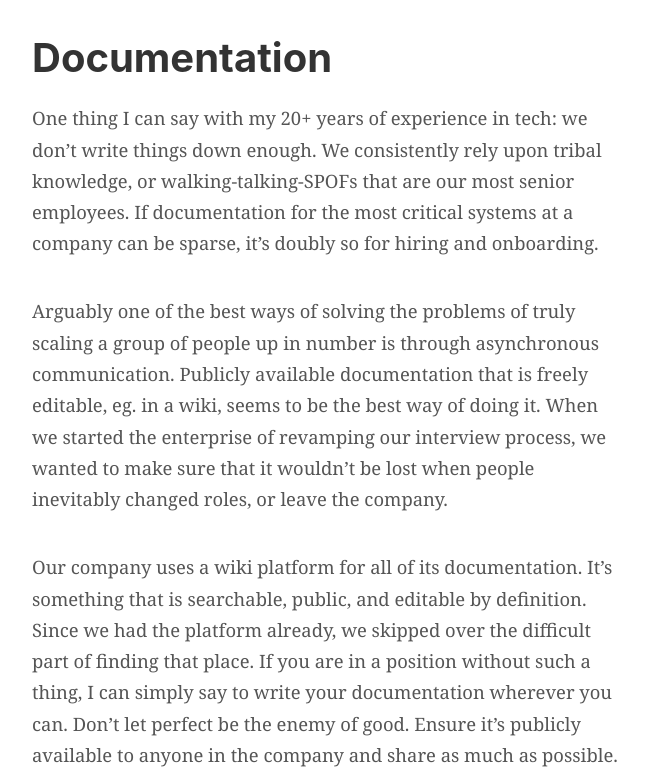
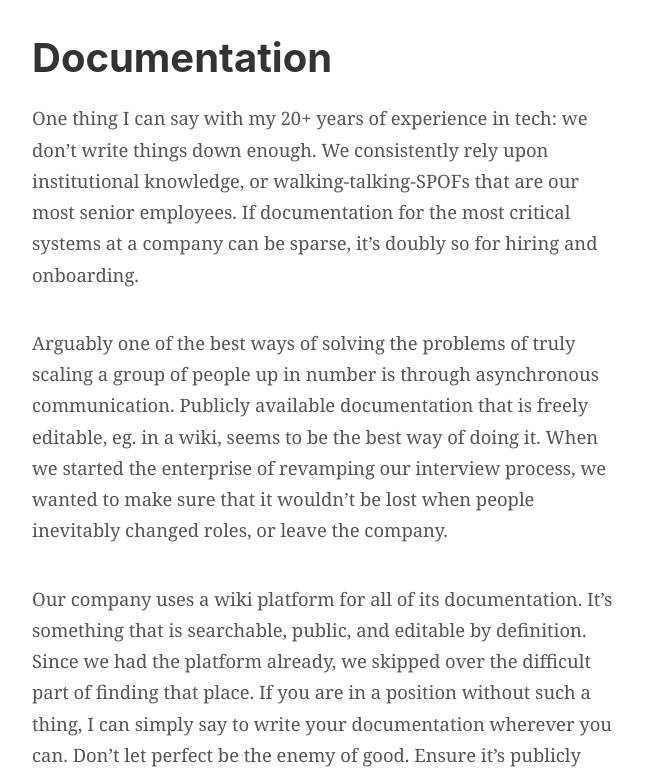
Before and after one commit to drainpip/shaneis.me-v2, a Gatsby site: page /making-technical-interviews-real/ in a window 1280 px wide. Shown: the part 4434-5207 px from the top of the page, without its empty margins (312-960 px from the left). Built offline with nearby package versions, Linux system fonts and the light colour scheme; Gatsby itself is replaced by a stand-in of ours.

Commit message:
Update institutional knowledge wording

```diff
--- a/content/blog/making-technical-interviews-real/index.md
+++ b/content/blog/making-technical-interviews-real/index.md
@@ -70,7 +70,7 @@ We're particularly looking out for what questions the candidate has about the UI
 
 ### Documentation
 
-One thing I can say with my 20+ years of experience in tech: we don’t write things down enough. We consistently rely upon tribal knowledge, or walking-talking-SPOFs that are our most senior employees. If documentation for the most critical systems at a company can be sparse, it’s doubly so for hiring and onboarding.
+One thing I can say with my 20+ years of experience in tech: we don’t write things down enough. We consistently rely upon institutional knowledge, or walking-talking-SPOFs that are our most senior employees. If documentation for the most critical systems at a company can be sparse, it’s doubly so for hiring and onboarding.
 
 Arguably one of the best ways of solving the problems of truly scaling a group of people up in number is through asynchronous communication. Publicly available documentation that is freely editable, eg. in a wiki, seems to be the best way of doing it. When we started the enterprise of revamping our interview process, we wanted to make sure that it wouldn’t be lost when people inevitably changed roles, or leave the company.
 
@@ -109,6 +109,8 @@ Which would you like?
 
 Edits:
 
+2022/04/16 - Adjusted wording for institutional knowledge
+
 2022/03/01 - removed the "company pitch" from the interview process, we're no longer required to do it, but it remains an option should the candidate want it
 
 2021/08/20 - minor grammatical improvements, additional “We now have a well-documented” paragraph summary I felt was missing.
```
